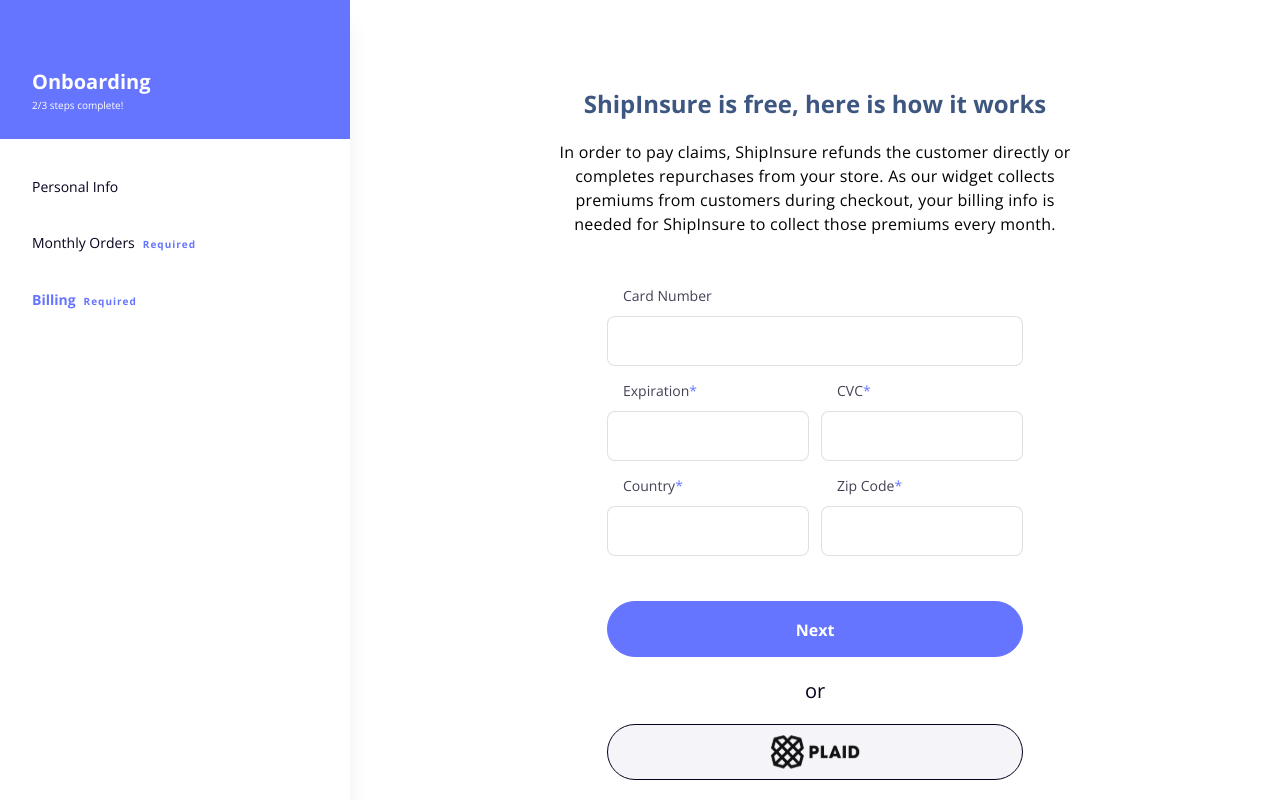
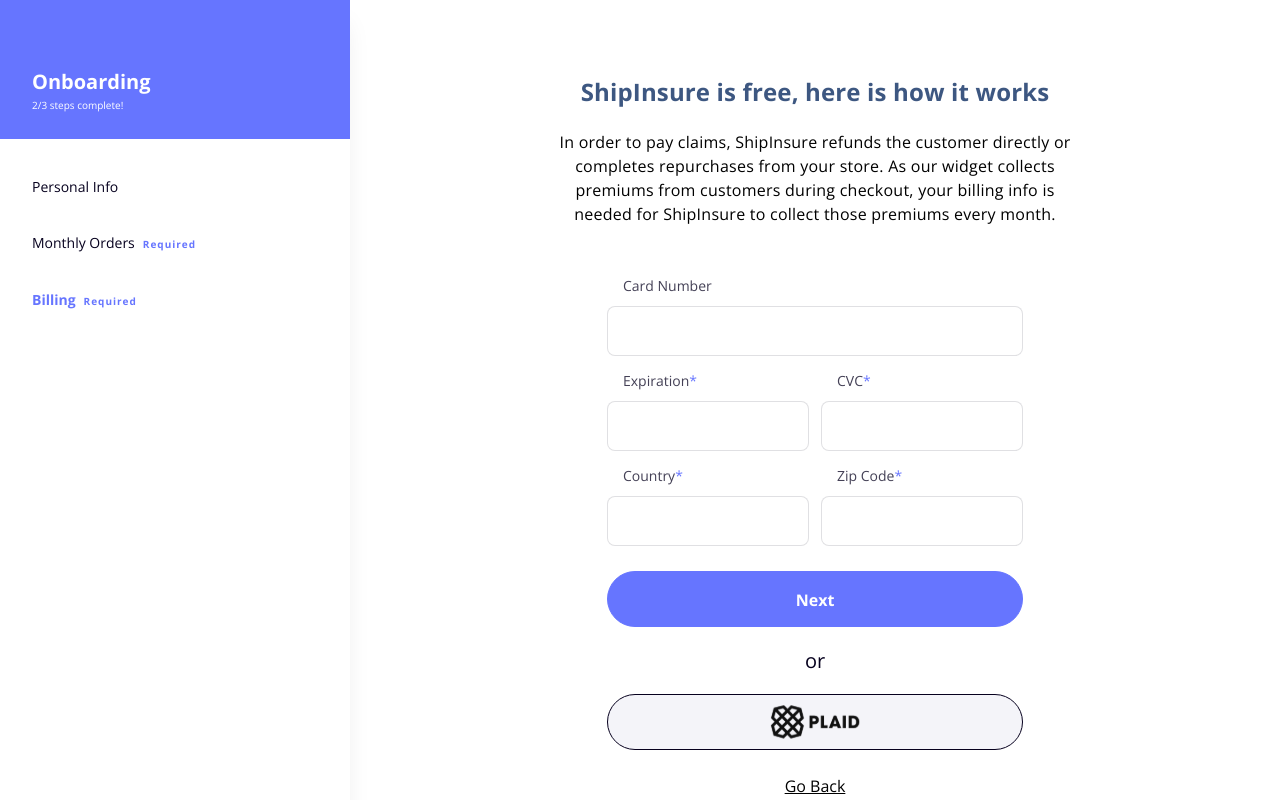
Before and after one commit to larrycustodio/shipinsure-onboarding-demo, a Next.js app: page /onboarding/billing in a window 1280 px wide. Shown: the top 800 px of the page. Built offline with nearby package versions, Linux system fonts and the light colour scheme.

Commit message:
refactor: update CSS props on billing page on full sized viewport

```diff
--- a/app/onboarding/billing/page.tsx
+++ b/app/onboarding/billing/page.tsx
@@ -30,7 +30,7 @@
         <TextInput id="country" type="text" label="Country" required />
         <TextInput id="zipcode" type="text" label="Zip Code" required />
 
-        <div className="flex flex-col gap-5 col-span-2 mt-10 lg:mt-10">
+        <div className="flex flex-col gap-5 col-span-2 mt-10 lg:mt-5">
           <Button type="submit">Next</Button>
           <div className="text-neutral-midnight-0 text-xl leading-[27px]">
             or
@@ -46,7 +46,7 @@
           </Button>
         </div>
       </form>
-      <div className="mt-7.5 hidden lg:block">
+      <div className="mt-7.5 hidden lg:block lg:mt-6">
         <Link className="text-base underline " href="/onboarding/store-profile">
           Go Back
         </Link>
--- a/components/heading.tsx
+++ b/components/heading.tsx
@@ -8,7 +8,7 @@
 export default function Heading({ heading, subheading }: HeaderProps) {
   return (
     <div className="max-w-[541px] mx-auto">
-      <h1 className="text-slate font-bold mt-2.5 mb-[15px] text-xl lg:mb-5 lg:text-2xl">
+      <h1 className="text-slate font-bold mt-2.5 mb-[15px] text-xl tracking-heading leading-6 lg:mb-6 lg:mt-0 lg:text-2xl lg:tracking-lg lg:leading-7">
         {heading}
       </h1>
       <p className="mb-[45px] tracking-base text-sm lg:mb-10 lg:text-base">
--- a/tailwind.config.ts
+++ b/tailwind.config.ts
@@ -37,6 +37,8 @@
         14: "3.5rem", // 56px
       },
       letterSpacing: {
+        heading: "0.15px",
+        "heading-lg": "0.18px",
         base: "0.25px",
       },
       lineHeight: {
```
